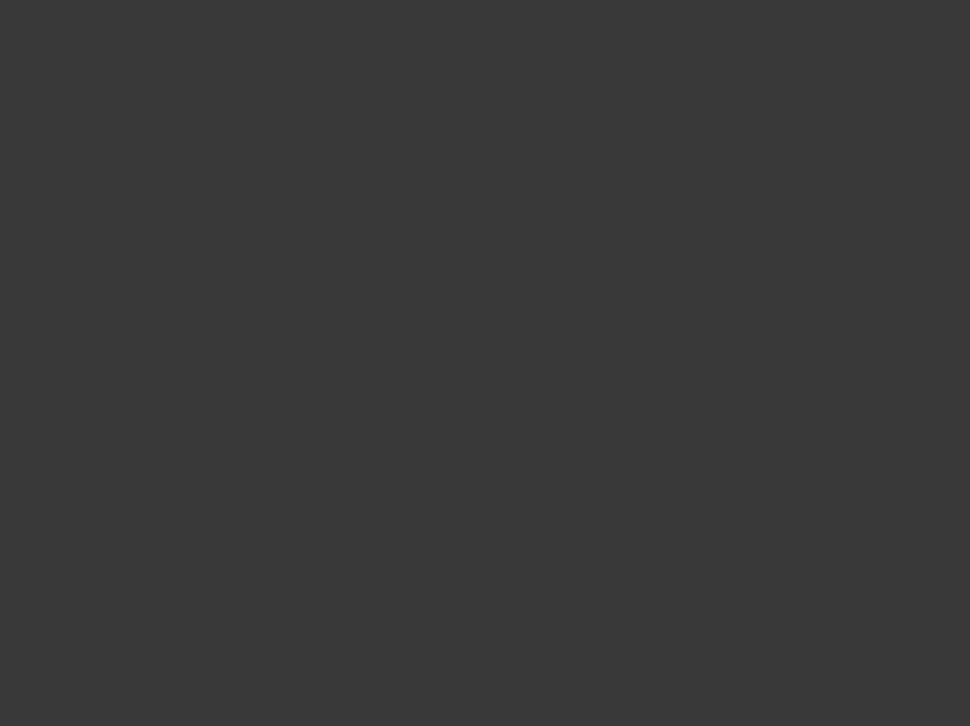
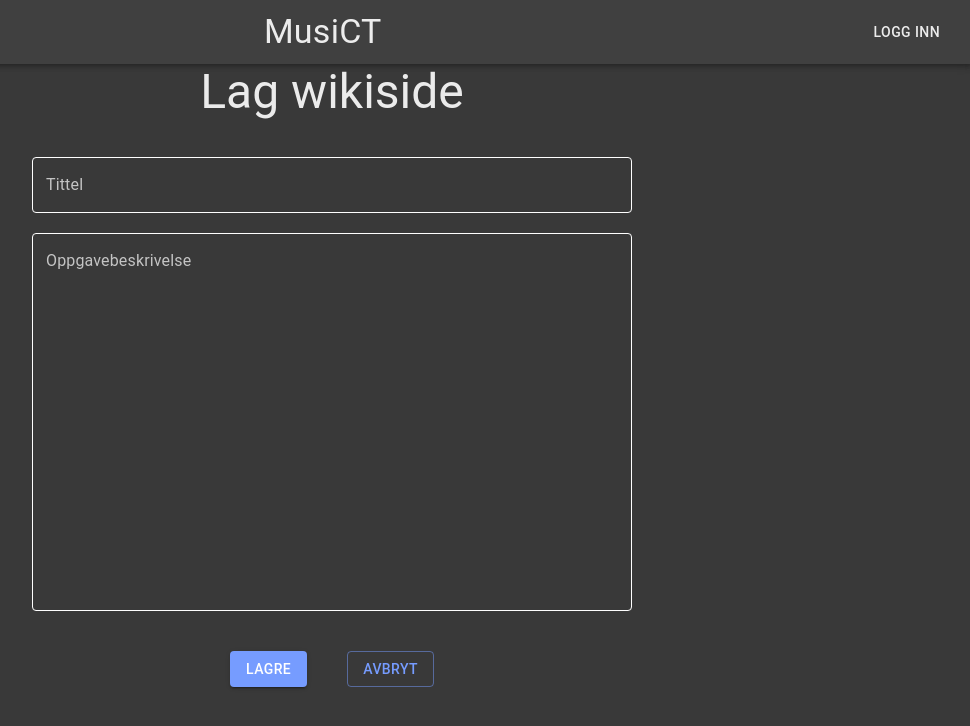
Before and after one commit to KreizerHgz/MusiCT, a React (Create React App) app in the folder client/: page /wikicreate in a window 1280 px wide. Before the commit this address had no page. Shown: the top 726 px of the page, without its empty margins (308-1278 px from the left). Built offline with nearby package versions, Linux system fonts and the light colour scheme.

Commit message:
Wikipage creation interface implemented

```diff
--- a/client/src/App.js
+++ b/client/src/App.js
@@ -9,6 +9,7 @@ import { createTheme, ThemeProvider } from '@mui/material';
 import LoginRegister from './pages/LoginRegister';
 import { UserContext } from './UserContext';
 import Task from './pages/Task';
+import WikiCreate from './pages/WikiCreate';
 
 const theme = createTheme({
   palette: {
@@ -71,6 +72,7 @@ function App() {
             <Routes>
               <Route path="/" element={<FrontPage />} />
               <Route path="/wiki" element={<Wiki />} />
+              <Route path="/wikicreate" element={<WikiCreate />} />
               <Route path="/lagoppgave" element={<TaskCreate />} />
               <Route path="/seoppgaver" element={<TaskBrowse />} />
               <Route path="/innlogging" element={<LoginRegister />} />
--- a/client/src/pages/TaskCreate.js
+++ b/client/src/pages/TaskCreate.js
@@ -67,7 +67,7 @@ export default function TaskCreate() {
         if (submitted === false) {
         }
         else if (submitted === true) {
-            //return navigate("/");
+            return navigate("/");
         }
     }, [submitted, navigate]);
 
--- /dev/null
+++ b/client/src/pages/WikiCreate.js
@@ -0,0 +1,61 @@
+import '../App.css';
+import { useEffect, useState } from 'react';
+import Typography from '@mui/material/Typography';
+import { Box, Button, styled, TextField } from '@mui/material';
+import Navbar from '../components/Navbar';
+import { Link, useNavigate } from 'react-router-dom';
+import Axios from 'axios';
+
+const CssTextField = styled(TextField)({
+    '& .MuiOutlinedInput-root': {
+        '& fieldset': {
+            borderColor: 'white',
+        },
+    }
+});
+
+export default function WikiCreate() {
+    const [title, setTitle] = useState("");
+    const [description, setDescription] = useState("");
+
+    const [submitted, setSubmitted] = useState(false);
+
+    let navigate = useNavigate();
+
+    useEffect(() => {
+        if (submitted === false) {
+        }
+        else if (submitted === true) {
+            return navigate("/");
+        }
+    }, [submitted, navigate]);
+
+    const save = () => {
+        Axios.post('http://localhost:3001/createwikipage', {
+            title: title,
+            description: description
+        }).then(setSubmitted(true));
+    };
+
+    return (
+        <Box height={"100vh"} overflow="auto">
+            <Navbar />
+            <Typography variant="h3" component="div" gutterBottom color='text.primary'>Lag wikiside</Typography>
+            <CssTextField label="Tittel" id="custom-css-outlined-input" sx={{ width: 600, marginTop: "20px" }} onChange={(e) => { setTitle(e.target.value) }} />
+            <div>
+                <CssTextField
+                    id="outlined-multiline-static"
+                    label="Oppgavebeskrivelse"
+                    multiline
+                    rows={15}
+                    sx={{ width: 600, marginTop: "20px", marginBottom: "20px" }}
+                    onChange={(e) => { setDescription(e.target.value) }}
+                />
+            </div>
+            <div>
+                <Button variant="contained" sx={{ margin: "20px" }} onClick={save}>Lagre</Button>
+                <Button variant="outlined" component={Link} to="/" sx={{ margin: "20px" }}>Avbryt</Button>
+            </div>
+        </Box>
+    );
+}
```
Also changed, not shown: 1 other file (tests, documents, lock files or other folders).
